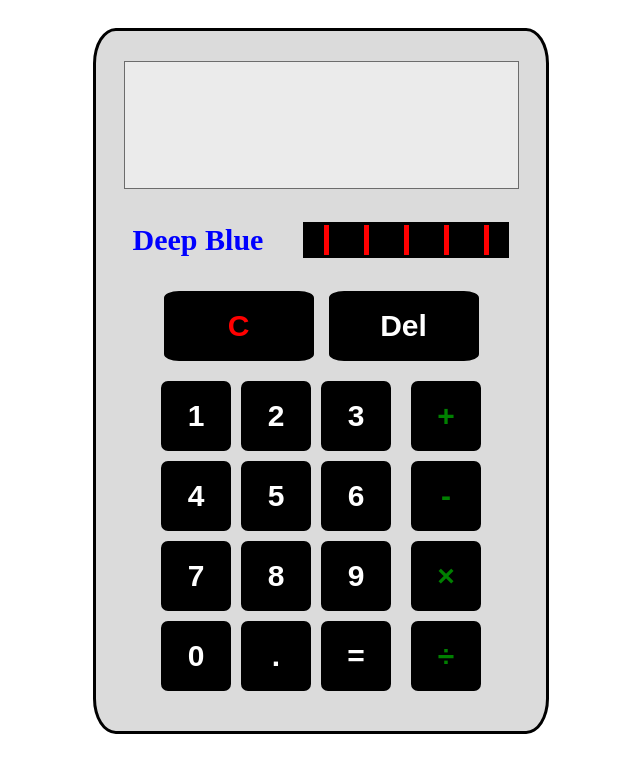
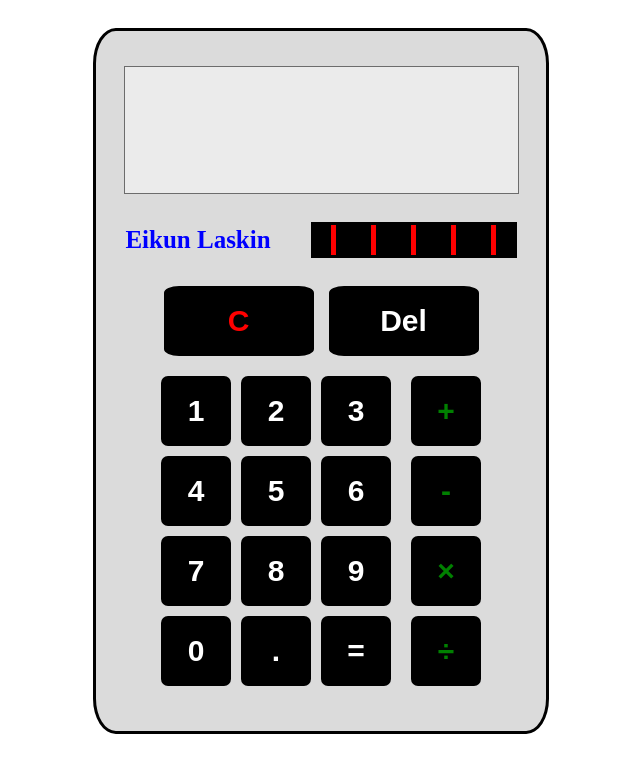
Before and after one commit to JT84-bit/calculator, a plain HTML site: page index.html in a window 1280 px wide. Shown: the whole page, without its empty margins (319-959 px from the left). Drawn offline with Linux system fonts and the light colour scheme.

Commit message:
Changed title for calculator

```diff
--- a/css/style.css
+++ b/css/style.css
@@ -151,3 +151,7 @@ span{
     white-space: nowrap;
     overflow: hidden;
 }
+
+h3 {
+    font-size: 25px;
+}
--- a/index.html
+++ b/index.html
@@ -14,7 +14,7 @@
             <div class="displayLine2"></div>
         </div>
         <div class="secondrow">
-            <h3>Deep Blue</h3>
+            <h3>Eikun Laskin</h3>
             <div class="solarpwer">
                 <div class="line"></div>
                 <div class="line"></div>
```
